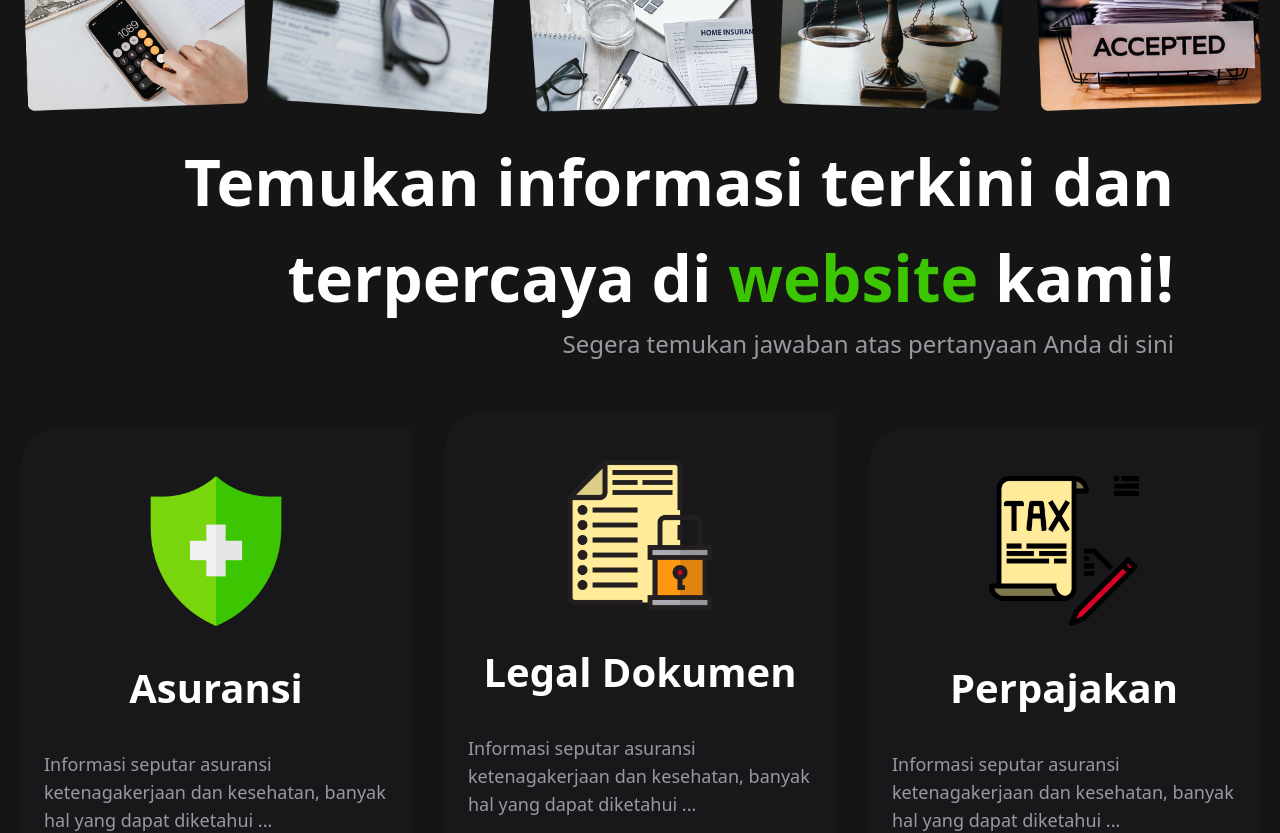
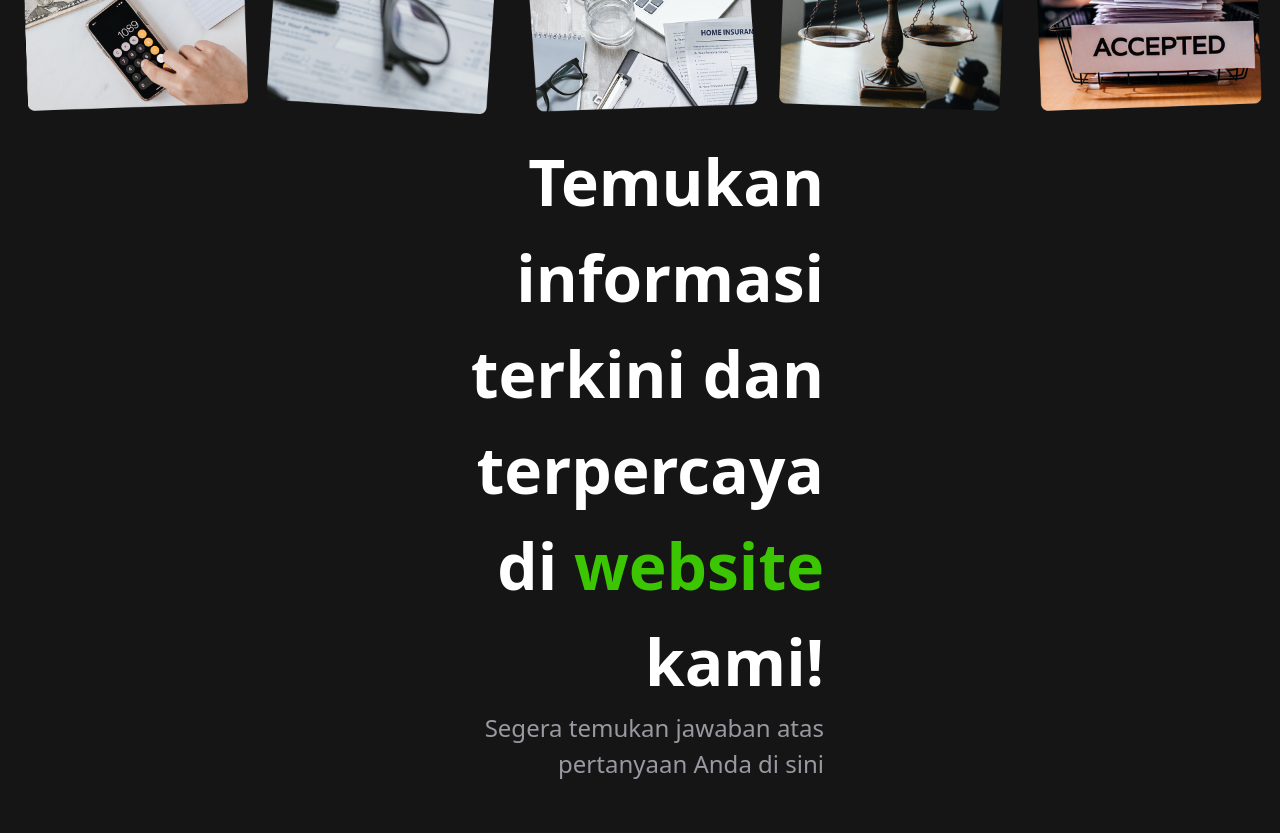
Before and after one commit to Punitomoe/maturedi_firebase, a React (Vite) app: page /dashboard in a window 1280 px wide. Shown: the part 800-1633 px from the top of the page. Built offline with nearby package versions, Linux system fonts and the light colour scheme.

Commit message:
fix cards.jsx

```diff
--- a/src/components/Cards.jsx
+++ b/src/components/Cards.jsx
@@ -6,9 +6,9 @@ import Pajak from '../assets/Icon/tax.png'
 const Cards = () => {
   return (
     <div className='w-full py-[1rem] px-4'>
-        <div className='row-2 max-w-[1240px] text-right mx-[5px] md:mx-[90px] sm:mx-[180px] mb-[20px] sm:mb-[50px]'>
-            <h1 className='text-[#FFFFFF] font-bold text-[30px] sm:text-[64px]'>Temukan informasi terkini dan terpercaya di <a className='text-[#3CC602]'>website</a> kami!</h1>
-            <h3 className='text-[#9999A1] text-[16px] sm:text-[24px]'>Segera temukan jawaban atas pertanyaan Anda di sini</h3>
+        <div className='row-2 max-w-full text-right mx-[5px] md:mx-[90px] sm:mx-[180px] mb-[20px] sm:mb-[50px] px-[0px] md:px-[350px] sm:px-[350px]'>
+            <h1 className='text-[#FFFFFF] font-bold text-[30px] md:text-[64px] '>Temukan informasi terkini dan terpercaya di <a className='text-[#3CC602]'>website</a> kami!</h1>
+            <h3 className='text-[#9999A1] text-[16px] sm:text-[24px] '>Segera temukan jawaban atas pertanyaan Anda di sini</h3>
         </div>
       <div className='max-w-[1240px] mx-auto grid md:grid-cols-3 gap-8'>
           <div className='max-w-[400px] w-full mx-auto bg-[#18181B] sm:items-center sm:content-start sm:justify-item-center stroke-3 stroke-[#272728] shadow-xl flex flex-col p-4 my-4 rounded-tl-[40px] rounded-br-[40px] hover:scale-105 duration-300'>
```
